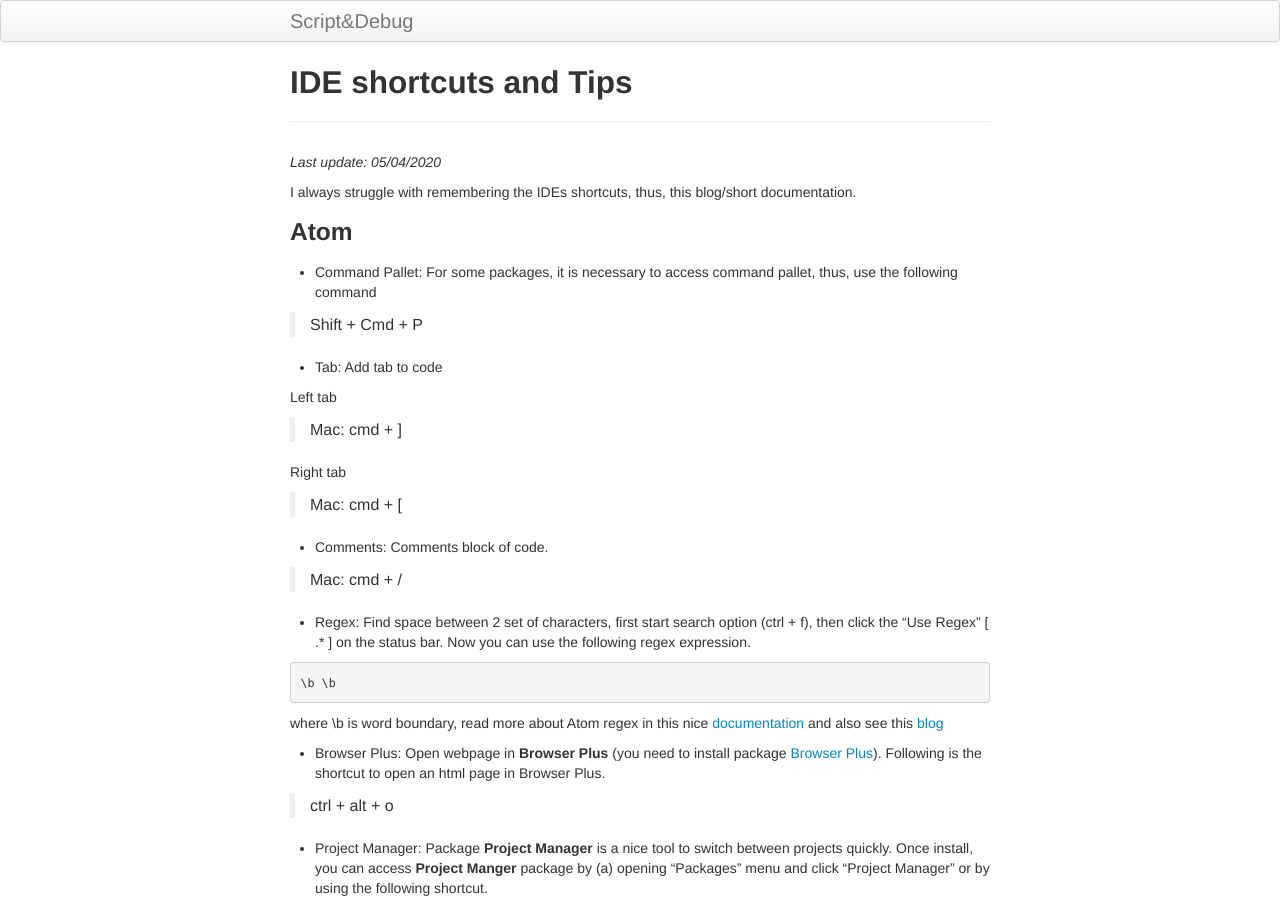
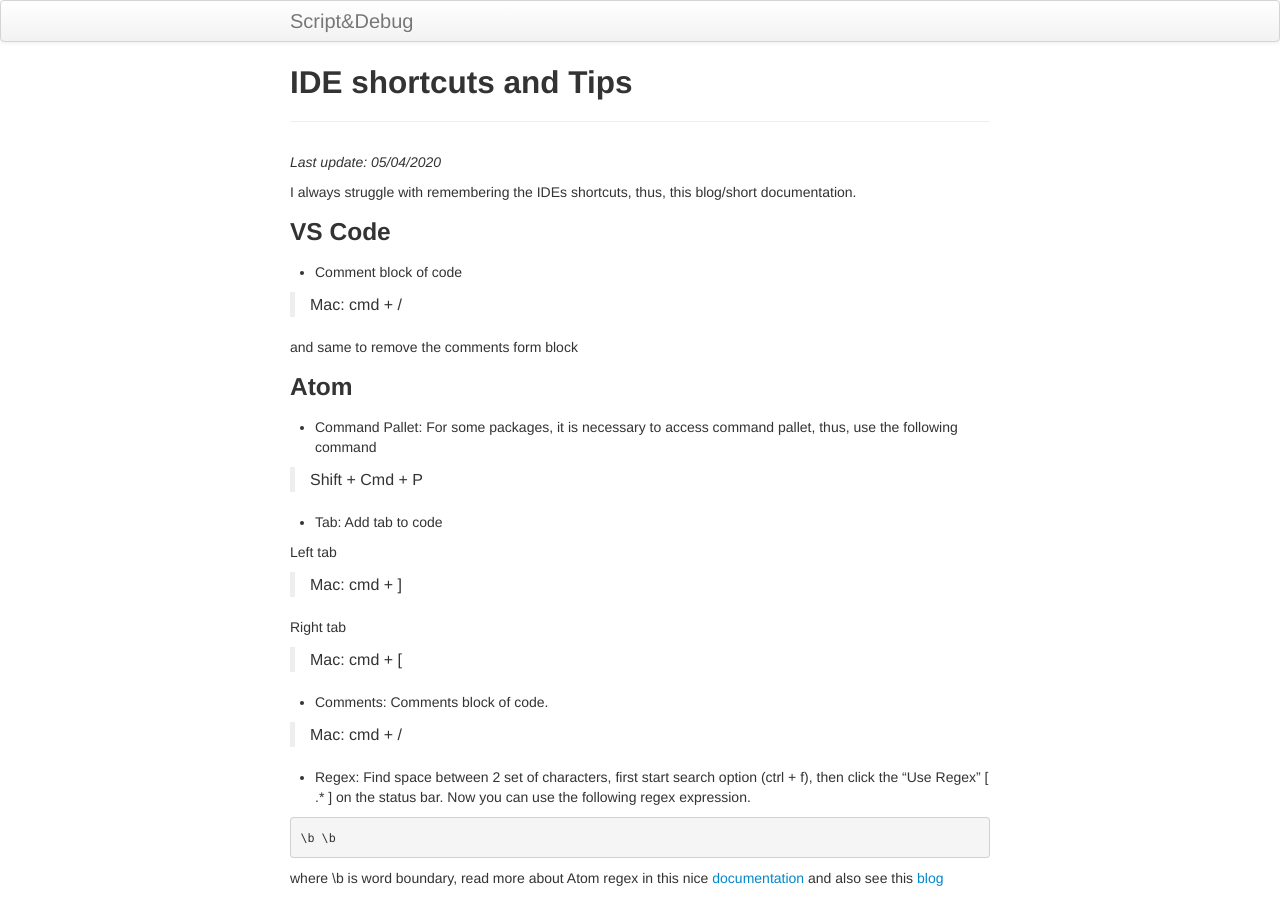
Before and after one commit to mnahmad/scriptndebug, a Jekyll site: the page built from pages/ide/short_cuts.md, in a window 1280 px wide and 900 px high. Built offline with Jekyll 4.4.1, drawn with Linux system fonts in a browser that asks for light colours.

Commit message:
IDE short_cuts post updated

```diff
--- a/pages/ide/short_cuts.md
+++ b/pages/ide/short_cuts.md
@@ -6,6 +6,15 @@
 *Last update: 05/04/2020*
 
 I always struggle with remembering the IDEs shortcuts, thus, this blog/short documentation.
+
+
+### VS Code
+
+- Comment block of code
+
+> Mac: cmd + /
+
+and same to remove the comments form block
 
 ### Atom
 
```
Also changed, not shown: 2 other files.
